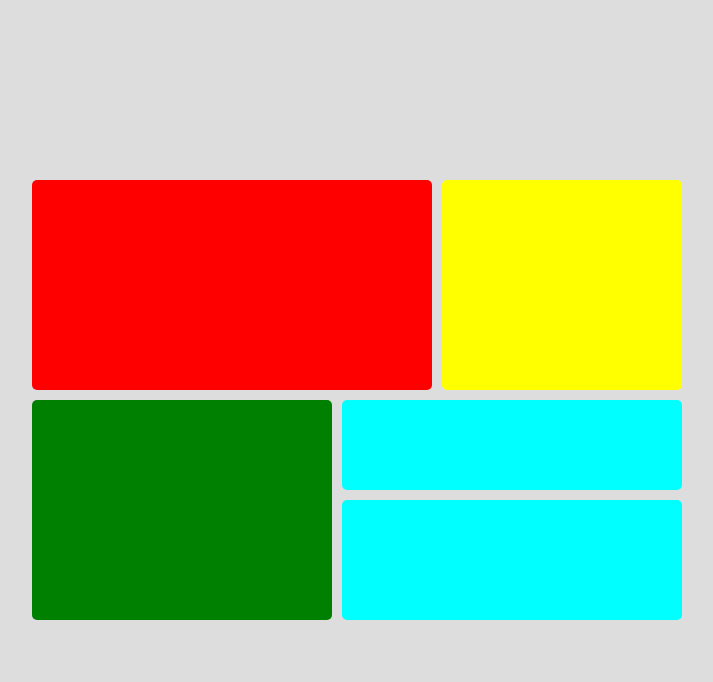
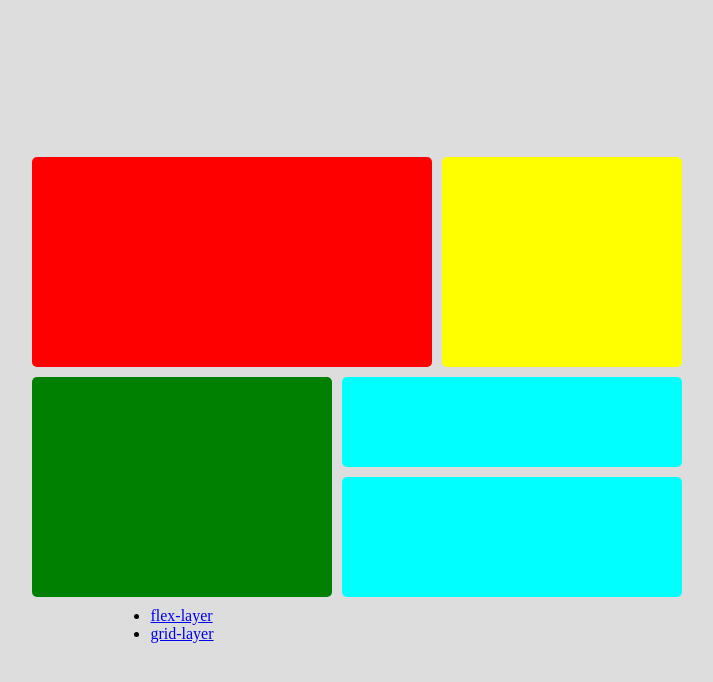
Before and after one commit to posi29/gitfirstprojectv1, a plain HTML site: page grid.html in a window 1280 px wide. Shown: the whole page, without its empty margins (288-1001 px from the left). Drawn offline with Linux system fonts and the light colour scheme.

Commit message:
Update grid.html

```diff
--- a/grid.html
+++ b/grid.html
@@ -9,6 +9,14 @@
 </head>
 <body>
     <main>
+        <header>
+        <nav>
+            <ul>
+            <li><a href="index.file.html">flex-layer</a></li>
+           <li><a href="grid.file.html">grid-layer</a></li>
+           </nav>
+           </ul>
+    </header>
         <div class="iteam-a"></div>
         <div class="iteam-b"></div>
         <div class="iteam-c"></div>
```
